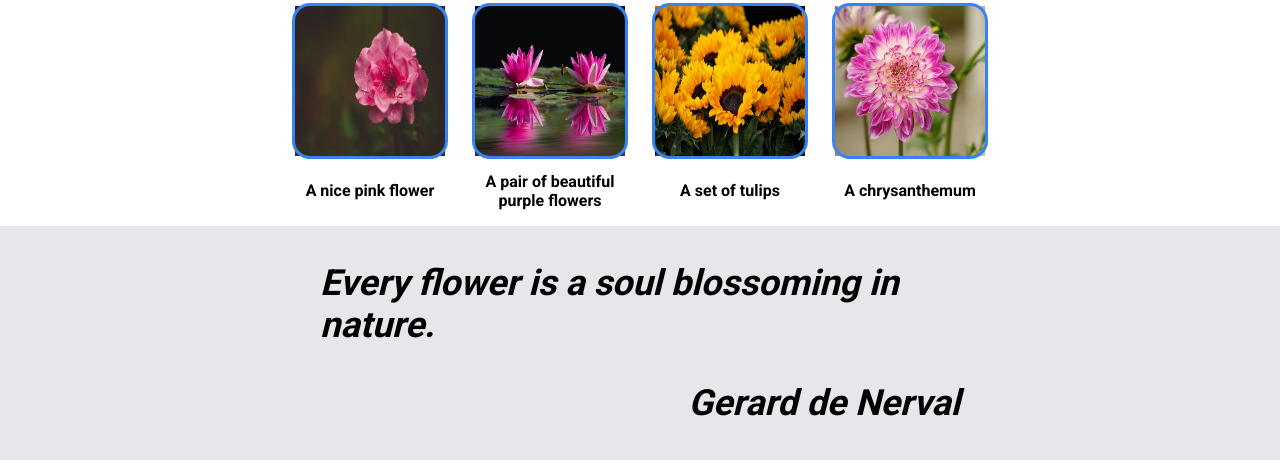
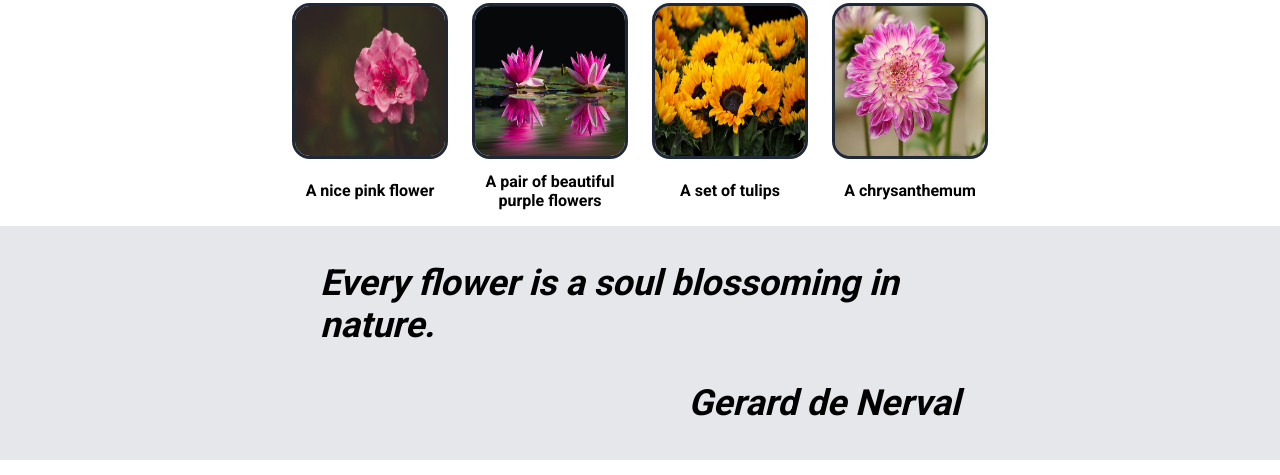
Before and after one commit to jafetalanis/odin-landingpage, a plain HTML site: page index.html in a window 1280 px wide. Shown: the part 751-1226 px from the top of the page. Drawn offline with Linux system fonts and the light colour scheme.

Commit message:
Add changes to images border

```diff
--- a/style.css
+++ b/style.css
@@ -46,6 +46,7 @@ a {
 
 img{
     max-width: 100%;
+    border-radius: 15px;
 }
 .section2{
     padding:100px;
@@ -86,7 +87,7 @@ button{
 
 .i3{
     outline: solid;
-    outline-color: #3882f6;
+    outline-color: #1F2937;
     height:150px;
     width:150px;
     border-radius: 15px;
```
